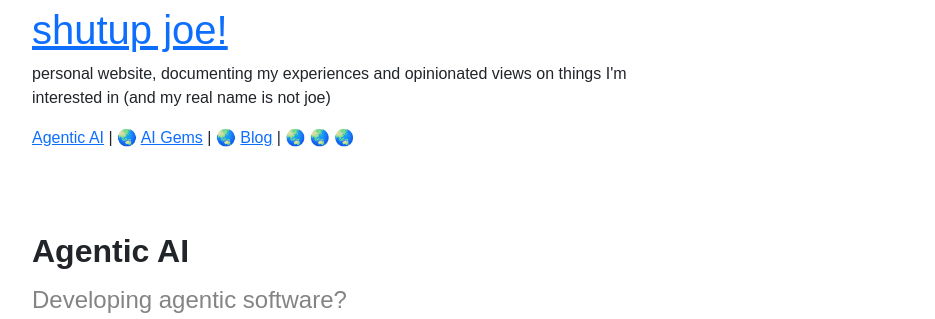
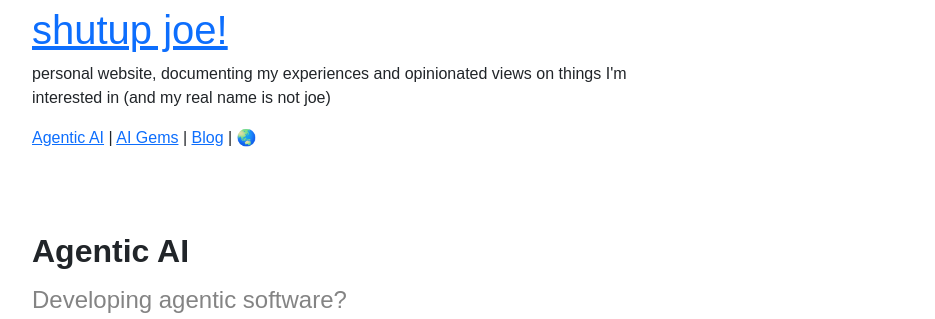
Before and after one commit to coffeeml/coffeeml.github.io, a Jekyll site: the page built from _pages/agentic-ai.markdown, in a window 1280 px wide. Shown: the top 319 px of the page, without its empty margins (172-1107 px from the left). Built offline with Jekyll 4.4.1, drawn with Linux system fonts in a browser that asks for light colours; nearby versions of some CDN libraries; some web fonts are replaced.

Commit message:
Update default.html

```diff
--- a/_layouts/default.html
+++ b/_layouts/default.html
@@ -11,8 +11,8 @@
         <p>{{ site.description }}</p>
         <p>{% for page in site.pages %}
           {% if page.title and page.includelink %}<a href="{{ page.url | prepend: site.baseurl }}">{{
-            page.title }}</a> | {% endif %} 🌏
-          {% endfor %}
+            page.title }}</a> | {% endif %}
+          {% endfor %} 🌏
         </p>
       </div>
       <div class="col-3"></div>
```
